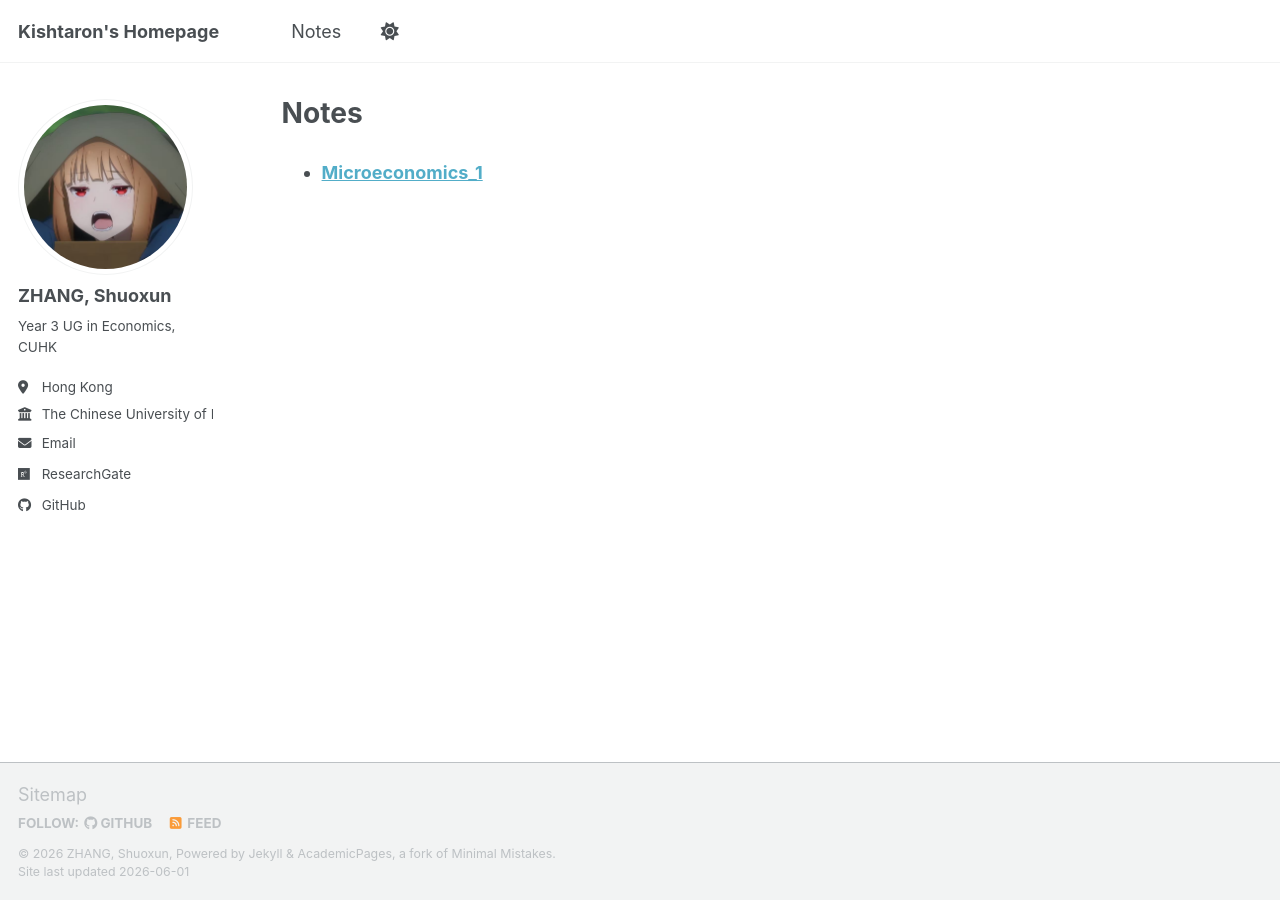
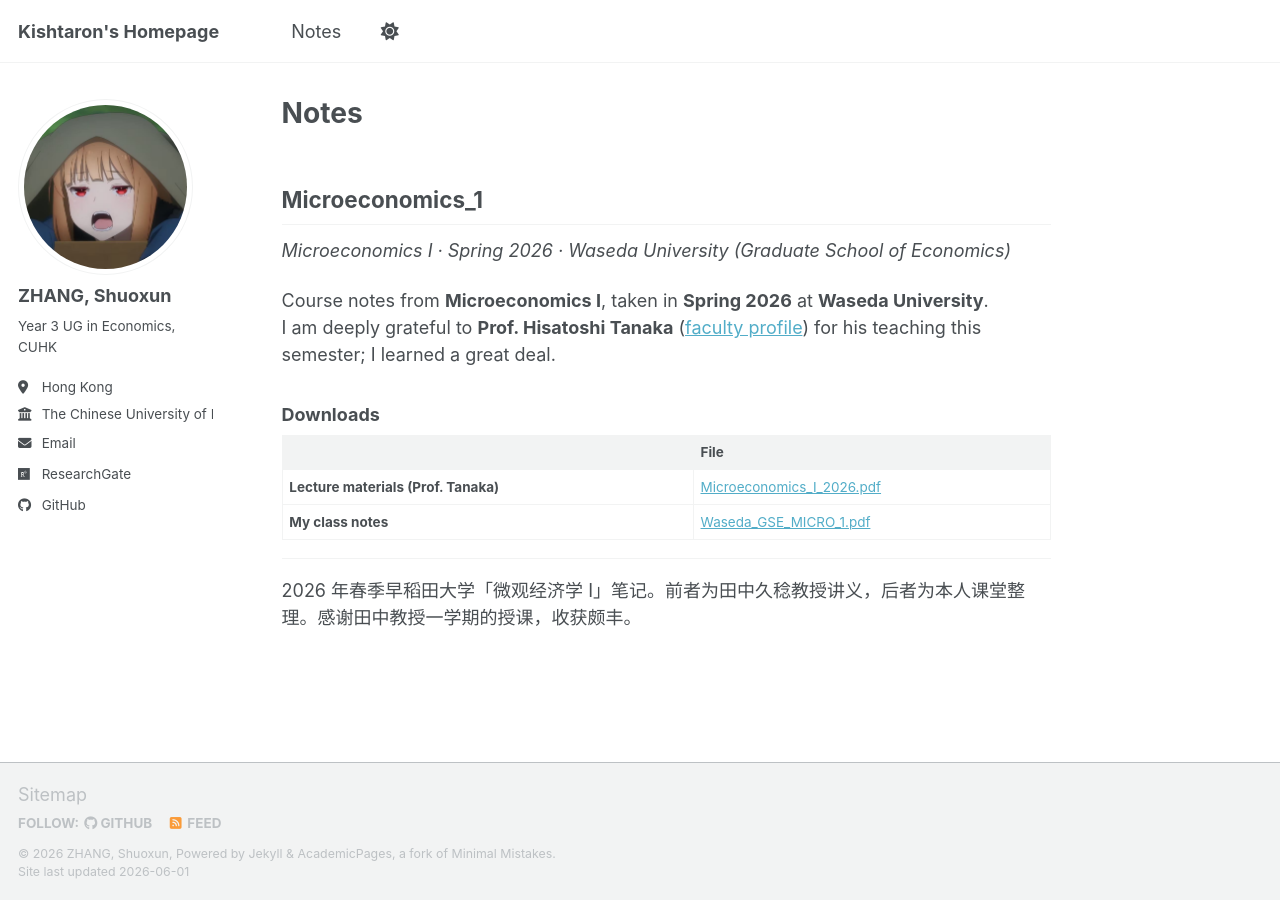
Before and after one commit to Kishtonzhang/Kishtonzhang.github.io, a Jekyll site: the page built from _pages/notes.md, in a window 1280 px wide. Built offline with Jekyll 4.4.1, drawn with Linux system fonts in a browser that asks for light colours; a script bundle is joined from its source files by our own code; library files that are not in the unit come from our copies.

Commit message:
Show Microeconomics_1 and both PDFs directly on Notes page

```diff
--- a/_pages/notes.md
+++ b/_pages/notes.md
@@ -3,6 +3,23 @@ layout: single
 title: "Notes"
 permalink: /notes/
 author_profile: true
+toc: false
 ---
 
-- **[Microeconomics_1](/notes/microeconomics-1/)**
+## Microeconomics_1
+
+*Microeconomics I · Spring 2026 · Waseda University (Graduate School of Economics)*
+
+Course notes from **Microeconomics I**, taken in **Spring 2026** at **Waseda University**.
+I am deeply grateful to **Prof. Hisatoshi Tanaka** ([faculty profile](https://w-rdb.waseda.jp/html/100000609_ja.html)) for his teaching this semester; I learned a great deal.
+
+### Downloads
+
+| | File |
+|---|------|
+| **Lecture materials (Prof. Tanaka)** | [Microeconomics_I_2026.pdf](https://kishtonzhang.github.io/files/notes/Microeconomics_I_2026.pdf) |
+| **My class notes** | [Waseda_GSE_MICRO_1.pdf](https://kishtonzhang.github.io/files/notes/Waseda_GSE_MICRO_1.pdf) |
+
+---
+
+2026 年春季早稻田大学「微观经济学 I」笔记。前者为田中久稔教授讲义，后者为本人课堂整理。感谢田中教授一学期的授课，收获颇丰。
```
